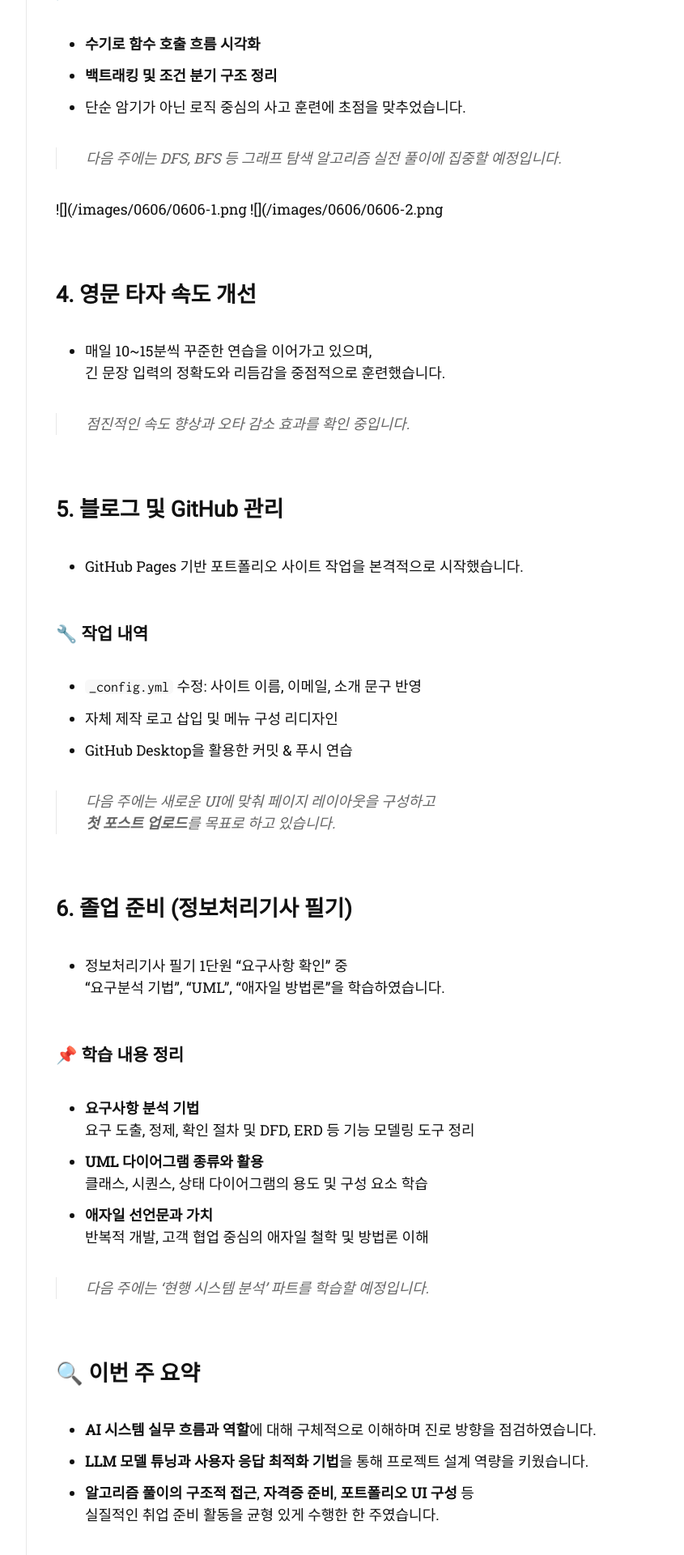
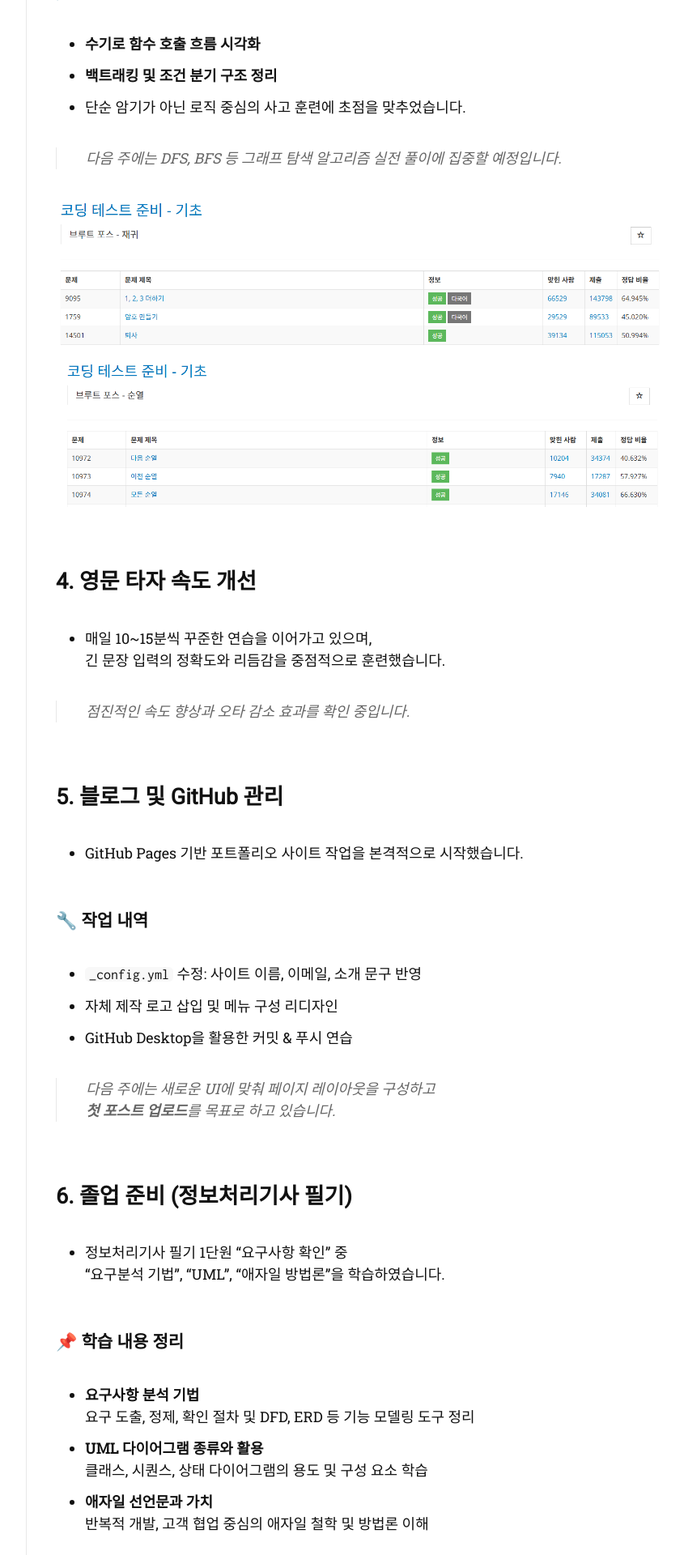
Before and after one commit to LYUHAERIM/lyuhaerim.github.io, a Jekyll site: the page built from _posts/2025-06-06-capstone-week6.md, in a window 1280 px wide. Shown: the part 2037-3957 px from the top of the page at 81% size, without its empty margins (388-1233 px from the left). Built offline with Jekyll 4.4.1, drawn with Linux system fonts in a browser that asks for light colours; nearby versions of some CDN libraries; some web fonts are replaced.

Commit message:
modify image

```diff
--- a/_posts/2025-06-06-capstone-week6.md
+++ b/_posts/2025-06-06-capstone-week6.md
@@ -61,10 +61,8 @@ tags: [AI, 코딩테스트, 졸업준비, 타자연습, 프로젝트, GitHub]
 
 > 다음 주에는 DFS, BFS 등 그래프 탐색 알고리즘 실전 풀이에 집중할 예정입니다.
 
-<!-- 일반적 삽입 -->
-![](/images/0606/0606-1.png
-![](/images/0606/0606-2.png
-
+![](/images/0606/0606-1.png)
+![](/images/0606/0606-2.png)
 
 ## 4. 영문 타자 속도 개선
 
@@ -85,11 +83,6 @@ tags: [AI, 코딩테스트, 졸업준비, 타자연습, 프로젝트, GitHub]
 
 > 다음 주에는 새로운 UI에 맞춰 페이지 레이아웃을 구성하고
 > **첫 포스트 업로드**를 목표로 하고 있습니다.
-
-<!--이미지 예시 삽입 가능-->
-<!--
-![사이트 작업 중 화면](/images/0606/0606-1.png)
--->
 
 
 ## 6. 졸업 준비 (정보처리기사 필기)
```
